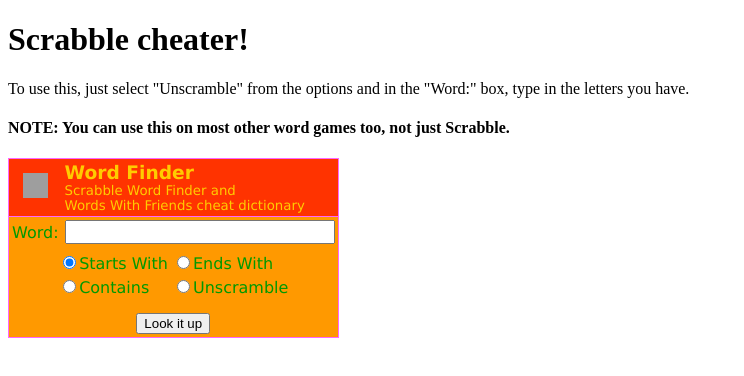
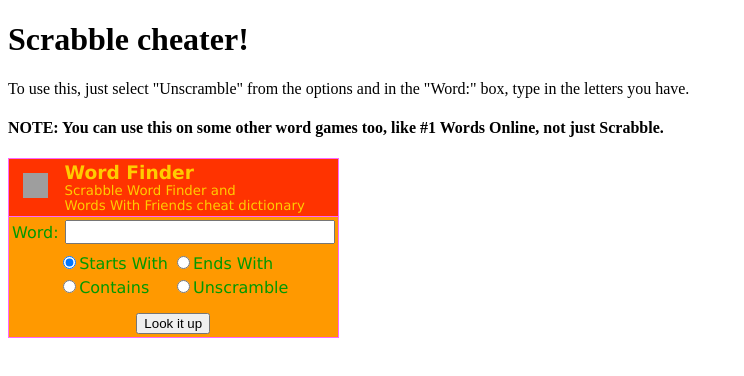
Before and after one commit to Dy-tech/Scrabble-Cheater, a plain HTML site: page index.html in a window 1280 px wide. Shown: the whole page, without its empty margins (0-744 px from the left). Drawn offline with Linux system fonts and the light colour scheme; grey boxes are pictures that could not be loaded.

Commit message:
Correct how many word games

```diff
--- a/index.html
+++ b/index.html
@@ -6,7 +6,7 @@
   <body>
     <h1>Scrabble cheater!</h1>
     <p>To use this, just select "Unscramble" from the options and in the "Word:" box, type in the letters you have.</p>
-    <h4> NOTE: You can use this on most other word games too, not just Scrabble.</h4>
+    <h4> NOTE: You can use this on some other word games too, like #1 Words Online, not just Scrabble.</h4>
     <style>#dictionarybox12 TD, INPUT, SELECT {font-size:12pt;}</style>
 <form action="https://www.thefreedictionary.com/_/partner.aspx" method="get" target="_blank" name="wordfinder"
 style="display:inline;margin:0">
```
